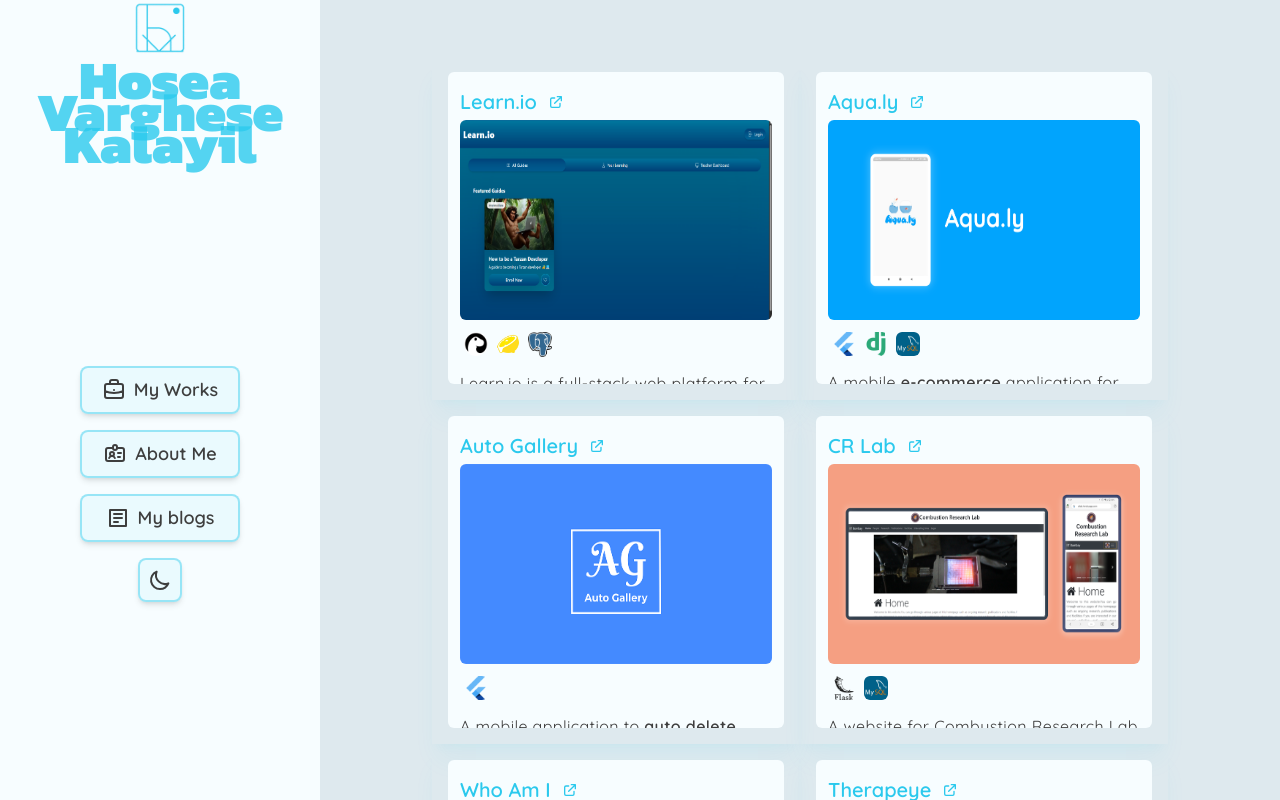
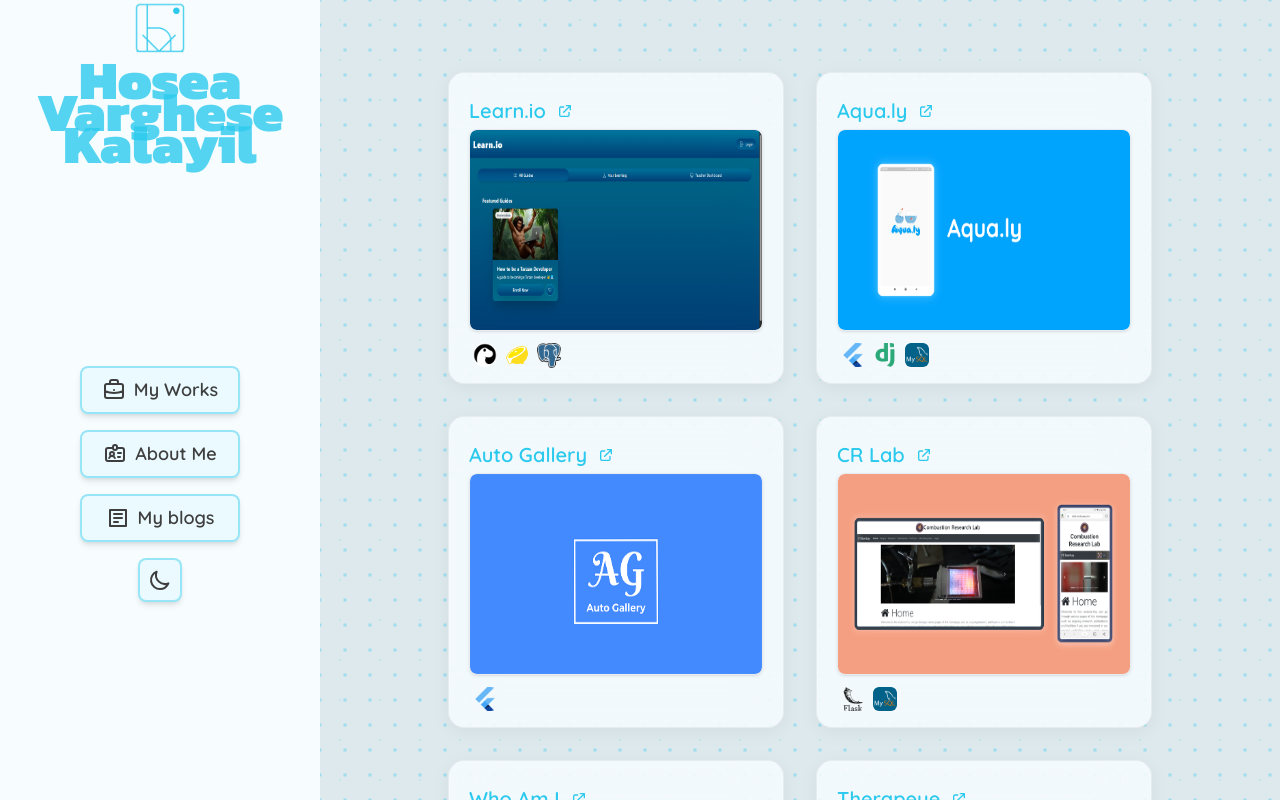
Before and after one commit to hvkalayil/hvkalayil.github.io, an Astro site: page / in a window 1280 px wide. Built offline with nearby package versions, Linux system fonts and the light colour scheme; Astro itself is replaced by a stand-in of ours.

Commit message:
feat: making the UI more elegant

```diff
--- a/src/components/portfolio/main/PortfolioBody.astro
+++ b/src/components/portfolio/main/PortfolioBody.astro
@@ -39,7 +39,7 @@
 </script>
 
 <div
-    class="flex w-full bg-primary-900 dark:bg-primary-dark-900 h-screen md:w-3/4 overflow-visible overflow-x-hidden"
+    class="flex w-full bg-primary-900 dark:bg-primary-dark-900 h-screen md:w-3/4 overflow-visible overflow-x-hidden bg-elegant-pulse"
 >
     <MyWorks />
 
--- a/src/components/portfolio/main/my_works/WorkCard.astro
+++ b/src/components/portfolio/main/my_works/WorkCard.astro
@@ -45,12 +45,12 @@
 </script>
 
 <div class="card-container">
-    <div id="scrollable" class="card projectCard">
+    <div id="scrollable" class="card projectCard group">
         <!-- Heading -->
         <div class="heading">
             <a class="mt-2" target="_blank" href={project.data.link}>
                 <h2
-                    class="flex my-1 text-xl font-bold transition text-accent-900 hover:decoration-2 items-center"
+                    class="flex my-1 text-xl font-bold transition-all text-accent-900 hover:text-accent-100 items-center"
                 >
                     {project.data.name} &nbsp;
                     {
@@ -73,11 +73,13 @@
                     }
                 </h2>
             </a>
-            <img
-                class="projectImage work-img w-full aspect-video"
-                src={`assets/projects/${project.data.imgPath}.png`}
-                alt={`${project.data.name} Overview`}
-            />
+            <div class="overflow-hidden rounded-lg shadow-sm border border-black/5 dark:border-white/5">
+                <img
+                    class="projectImage work-img w-full aspect-video transition-transform duration-700 ease-out group-hover:scale-105"
+                    src={`assets/projects/${project.data.imgPath}.png`}
+                    alt={`${project.data.name} Overview`}
+                />
+            </div>
             <div class="flex flex-row mt-2">
                 {
                     project.data.icons.map((icon) => {
--- a/src/styles/global.css
+++ b/src/styles/global.css
@@ -36,15 +36,21 @@
   }
 
   .card-container {
-    @apply flex w-full h-fit md:w-1/2 md:h-1/2 p-4 hover:scale-105 transition shadow-xl shadow-accent-0 hover:shadow-inner;
+    @apply flex w-full h-[500px] md:w-1/2 md:h-1/2 p-4;
   }
 
   .card {
-    @apply flex flex-col justify-between overflow-auto p-3 rounded-md w-full z-20 transition-colors bg-sidebar dark:bg-sidebar-dark hover:bg-primary-100 hover:dark:bg-primary-dark-100 hover:shadow-sm hover:shadow-accent-100 hover:bg-gradient-to-r hover:from-accent-0;
+    @apply flex flex-col justify-between overflow-auto p-5 rounded-2xl w-full z-20 transition-all duration-500 ease-[cubic-bezier(0.25,0.8,0.25,1)]
+    bg-sidebar/80 dark:bg-sidebar-dark/70 backdrop-blur-xl
+    border border-black/5 dark:border-white/5
+    shadow-[0_4px_20px_rgba(0,0,0,0.05)] dark:shadow-[0_4px_20px_rgba(0,0,0,0.2)]
+    hover:bg-sidebar/95 hover:dark:bg-sidebar-dark/85
+    hover:border-accent-900/50 hover:dark:border-accent-900/50
+    hover:-translate-y-2 hover:scale-[1.02];
   }
 
   .card-style {
-    @apply transition-colors bg-sidebar dark:bg-sidebar-dark hover:bg-primary-100 hover:dark:bg-primary-dark-100 hover:shadow-sm hover:shadow-accent-100 hover:bg-gradient-to-r hover:from-accent-0
+    @apply transition-all duration-500 bg-sidebar/80 dark:bg-sidebar-dark/70 border border-black/5 dark:border-white/5 hover:bg-sidebar/95 hover:dark:bg-sidebar-dark/85 hover:border-accent-900/50 hover:-translate-y-1;
   }
 
   .body-container {
@@ -236,3 +242,37 @@
   border-radius: 50%;
   cursor: pointer;
 }
+
+/* Elegant Dotted Background Animation */
+.bg-elegant-pulse {
+  position: relative;
+  z-index: 1;
+}
+
+.bg-elegant-pulse::before {
+  content: "";
+  position: absolute;
+  inset: 0;
+  z-index: -1;
+  pointer-events: none;
+  background-image:
+    radial-gradient(circle, rgba(43, 201, 237, 0.4) 1.5px, transparent 1.5px),
+    radial-gradient(circle, rgba(43, 201, 237, 0.15) 1px, transparent 1px);
+  background-size: 25px 25px, 40px 40px;
+  background-position: 0 0, 20px 20px;
+  animation: parallaxDots 10s linear infinite, dotPulse 4s ease-in-out infinite alternate;
+}
+
+@keyframes parallaxDots {
+  0% {
+    background-position: 0px 0px, 20px 20px;
+  }
+  100% {
+    background-position: -25px -25px, -20px -20px;
+  }
+}
+
+@keyframes dotPulse {
+  0% { opacity: 0.3; }
+  100% { opacity: 1; }
+}
```
